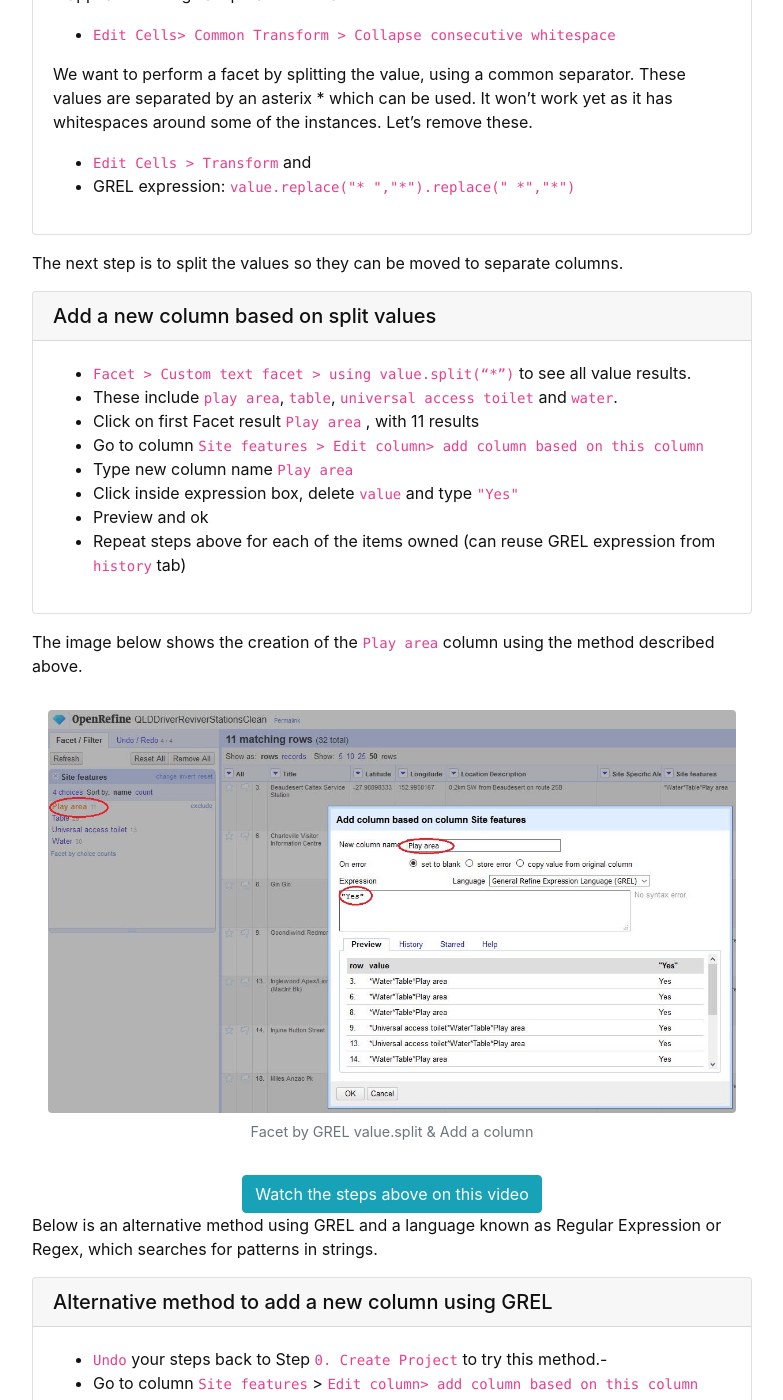
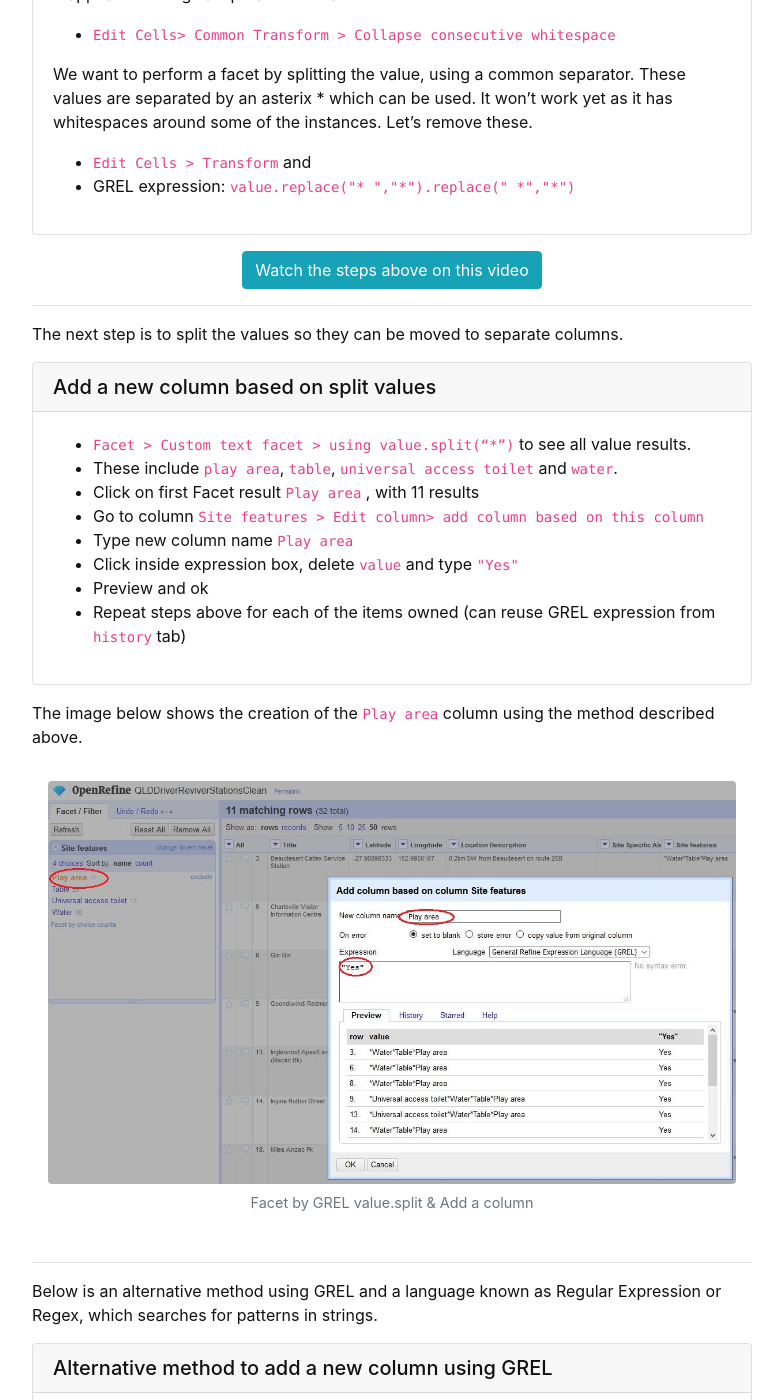
Before and after one commit to GULibrarySandbox/advanced-data-wrangle-old, a Jekyll site: the page built from content/5-lesson.md, in a window 1280 px wide and 1400 px high, scrolled down 1058 px. Shown: the whole window, without its empty margins (248-1031 px from the left). Built offline with Jekyll 4.4.1, drawn with Linux system fonts in a browser that asks for light colours.

Commit message:
Update 5-lesson.md

```diff
--- a/content/5-lesson.md
+++ b/content/5-lesson.md
@@ -42,6 +42,10 @@ We want to perform a facet by splitting the value, using a common separator.  Th
 - `Edit Cells > Transform`  and
 - GREL expression:  `value.replace("* ","*").replace(" *","*")`{% endcapture %} {% include card.md header="Tidy the 'Site features' column" text=text %}
 
+{% include button.md text="Watch the steps above on this video" link="https://vimeo.com/423056014/f05cff7412" color="info" %}
+
+-----
+
 The next step is to split the values so they can be moved to separate columns.
 
 {% capture text %}
@@ -58,8 +62,7 @@ The image below shows the creation of the  `Play area`  column using the method
 
 {% include figure.html img="ORFacetSplit.JPG" alt="Custom Facet plus add a column" caption="Facet by GREL value.split & Add a column" width="100%" %}
 
-{% include button.md text="Watch the steps above on this video" link="" color="info" %}
-
+-----
 
 Below is an alternative method using GREL and a language known as Regular Expression or Regex, which searches for patterns in strings.
 
```
